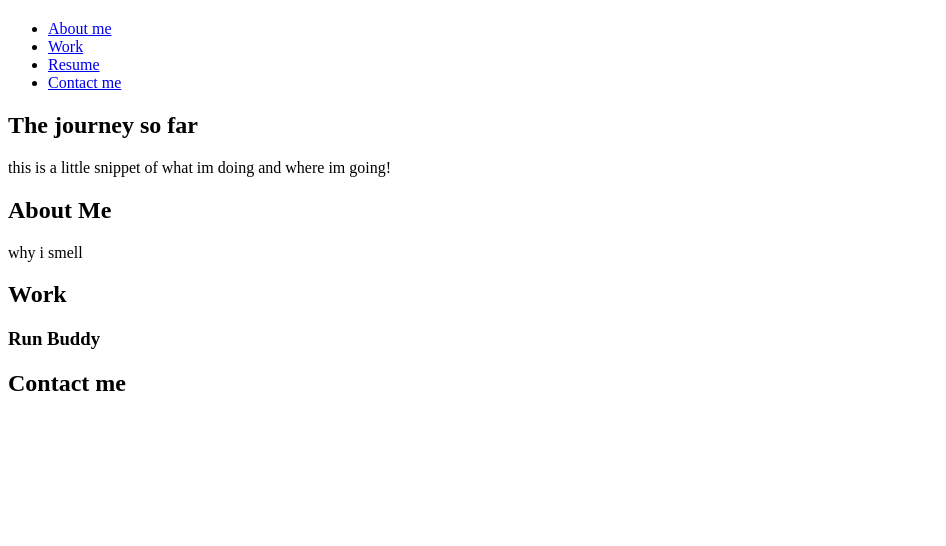
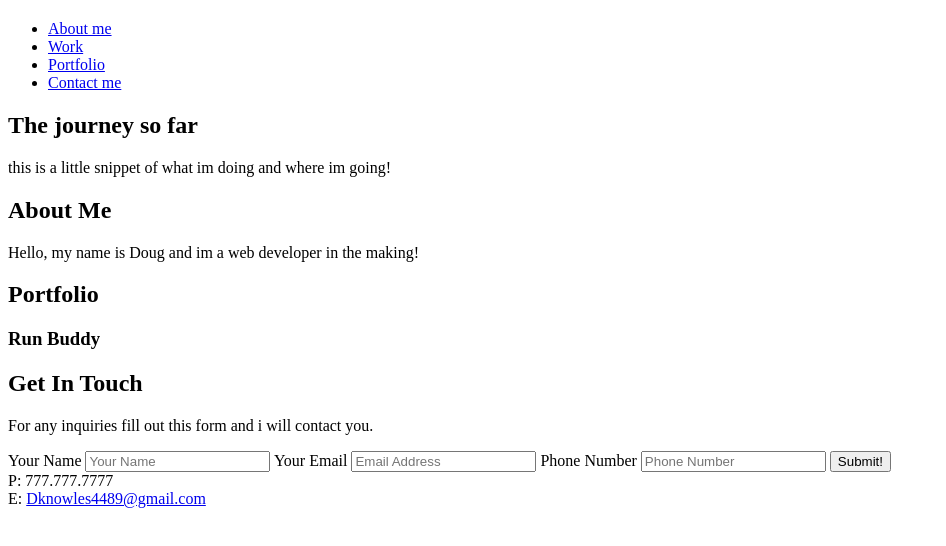
Before and after one commit to Dknowles44/professional-portfolio, a plain HTML site: page index.html in a window 1280 px wide. Shown: the part 60-606 px from the top of the page, without its empty margins (0-946 px from the left). Drawn offline with Linux system fonts and the light colour scheme.

Commit message:
added form to contact section

```diff
--- a/index.html
+++ b/index.html
@@ -21,7 +21,7 @@
                 <a href="#work">Work</a>
             </li>
             <li>
-                <a href="#resume">Resume</a>
+                <a href="#portfolio">Portfolio</a>
             </li>
             <li>
                 <a href="#contact-me">Contact me</a>
@@ -31,7 +31,7 @@
     <!-- end navigation -->
 
     <!-- hero/put a picture of your face in here -->
-    <section>
+    <section class="hero">
         <div>
             <h2>The journey so far</h2>
             <p>this is a little snippet of what im doing and where im going!</p>
@@ -46,17 +46,17 @@
                 About Me
             </h2>
             <p>
-                why i smell
+                Hello, my name is Doug and im a web developer in the making!
             </p>
         </div>
     </section>
     <!-- end about me section -->
 
-    <!-- my work section -->
+    <!-- my portfolio section -->
     <section>
         <div>
             <h2>
-                Work
+                Portfolio
             </h2>
         </div>
 
@@ -71,21 +71,32 @@
             </article>
         </div>
     </section>
-    <!-- end of my work section -->
+    <!-- end of porfolio section -->
 
     <!-- contact me section -->
     <section>
         <div>
             <h2>
-                Contact me
+                Get In Touch
             </h2>
+            <p>For any inquiries fill out this form and i will contact you.</p>
+            <form>
+                <label for="name">Your Name</label>
+                <input type="text" placeholder="Your Name" id="name" name="name" class="form-input" />
+                <label for="email">Your Email</label>
+                <input type="email" placeholder="Email Address" id="email" name="email" class="form-input" />
+                <label for="phone">Phone Number</label>
+                <input type="phone" placeholder="Phone Number" name="phone" id="phone" class="form-input" />
+                <button type="submit">
+                    Submit!
+                </button>
+            </form>
+            <div>
+                P: 777.777.7777<br/>
+                E: <a href="mailto:dknowles4489@gmail.com">Dknowles4489@gmail.com</a>
+            </div>
         </div>
 
-        <div>
-            <adress>
-                <!-- phone number email github and linkedin -->
-            </adress>
-        </div>
     </section>
 
 </body>
```
